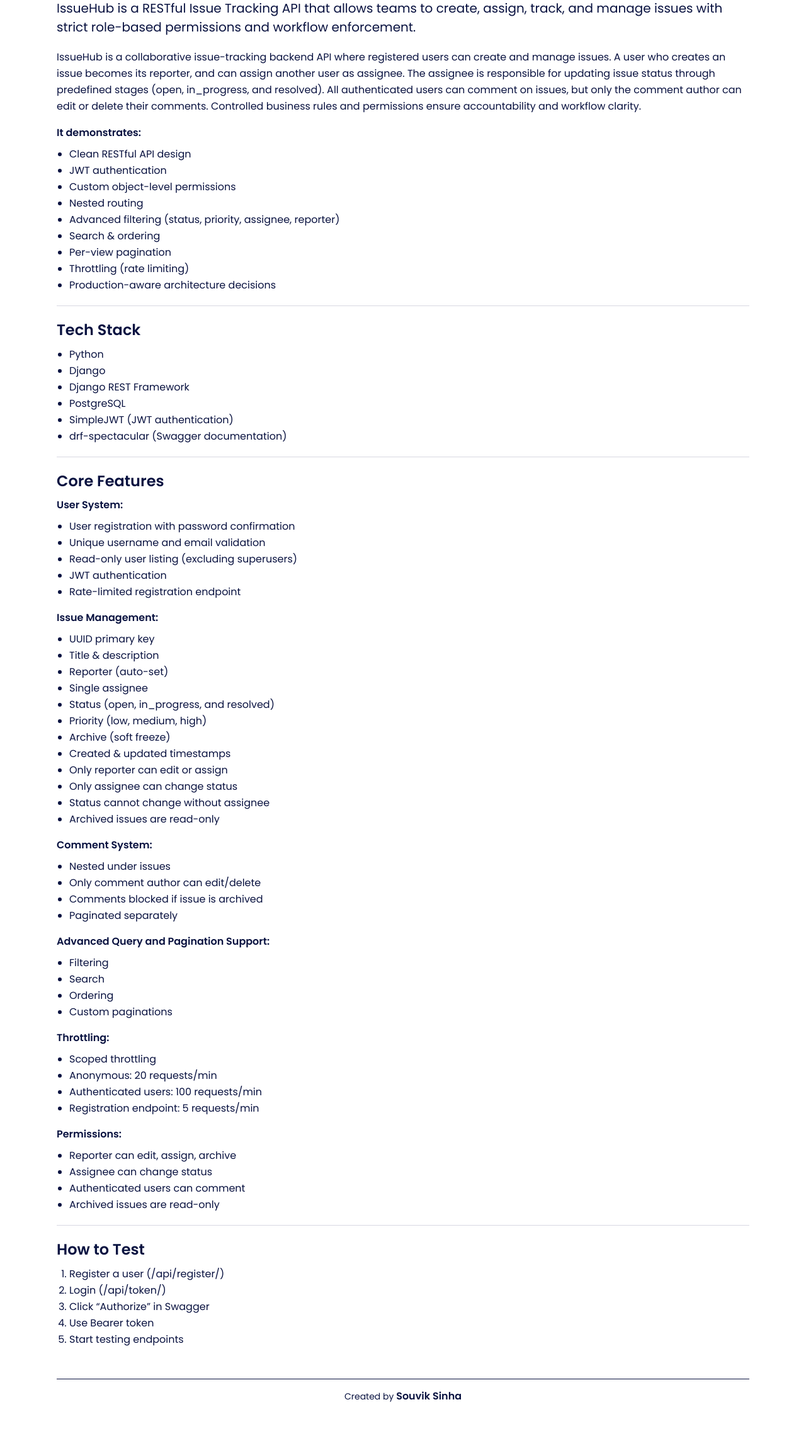
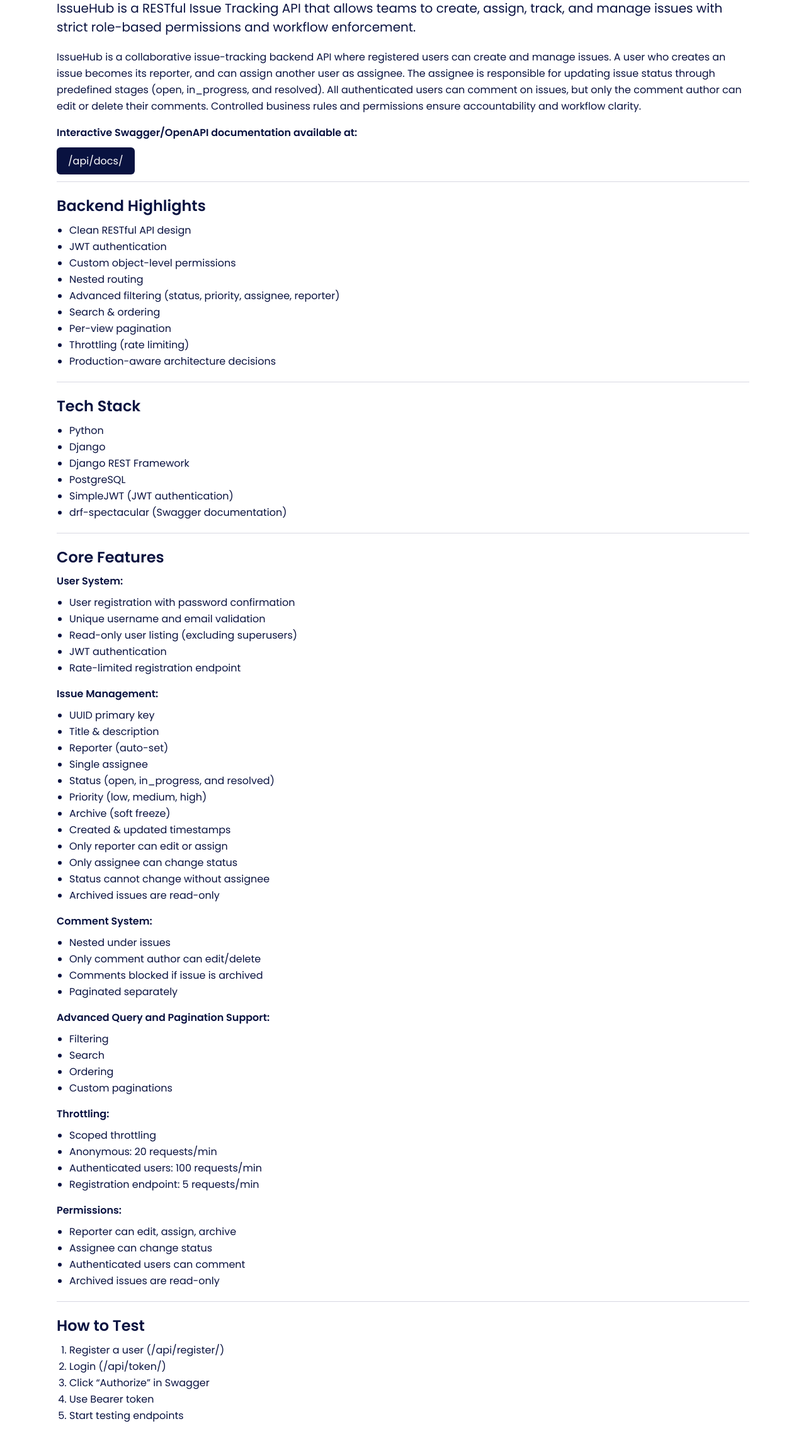
Before and after one commit to souviksn91/issuehub-api, a Django app: page / in a window 1280 px wide. Shown: the part 142-2449 px from the top of the page at 63% size. Before the commit the page ends 2368 px from the top, so only its background shows below. Run offline with Django 5.2, Linux system fonts and the light colour scheme; parts of the project's set-up code (start-up, migrations or seed data) failed here and were passed over.

Commit message:
Improve IssueHub landing page

```diff
--- a/templates/base.html
+++ b/templates/base.html
@@ -68,6 +68,17 @@
 
         .btn-solid:hover {
             background-color: #009ac0;
+            transform: translateY(-1px);
+        }
+
+        /* Black Solid Button */
+        .btn-blck-solid {
+            background-color: #091240;
+            color: #ffffff;
+        }
+
+        .btn-blck-solid:hover {
+            background-color: #040920;
             transform: translateY(-1px);
         }
 
--- a/templates/home.html
+++ b/templates/home.html
@@ -28,8 +28,16 @@
     IssueHub is a collaborative issue-tracking backend API where registered users can create and manage issues. A user who creates an issue becomes its reporter, and can assign another user as assignee. The assignee is responsible for updating issue status through predefined stages (open, in_progress, and resolved). All authenticated users can comment on issues, but only the comment author can edit or delete their comments. Controlled business rules and permissions ensure accountability and workflow clarity.
 </p>
 
+
+<!-- Link -->
+<p class="subheading" style="margin-bottom: 20px;">Interactive Swagger/OpenAPI documentation available at:</p>
+<a href="https://issuehub-api-dy75.onrender.com/api/docs/" class="btn btn-blck-solid" target="_blank" style="font-weight: 300;">/api/docs/</a>
+<div class="section-divider"></div>
+
+
+
 <!-- Demonstrates -->
-<p class="subheading">It demonstrates:</p>
+<p class="section-title">Backend Highlights</p>
 <ul>
     <li>Clean RESTful API design</li>
     <li>JWT authentication</li>
```
